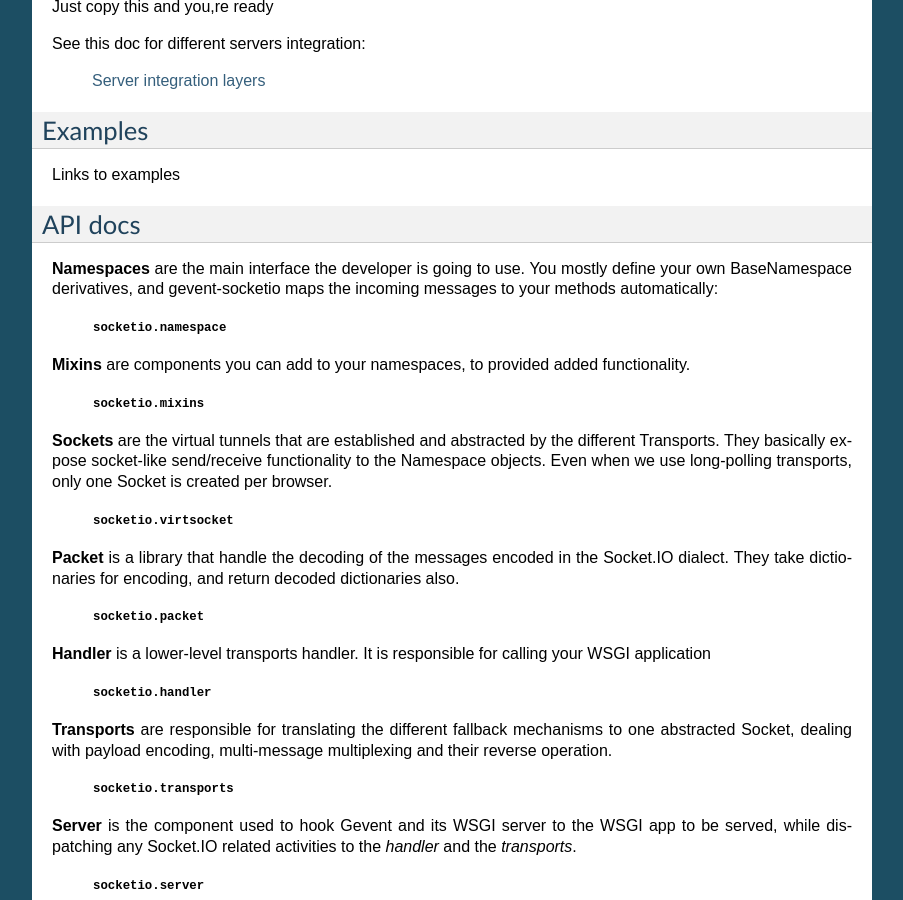
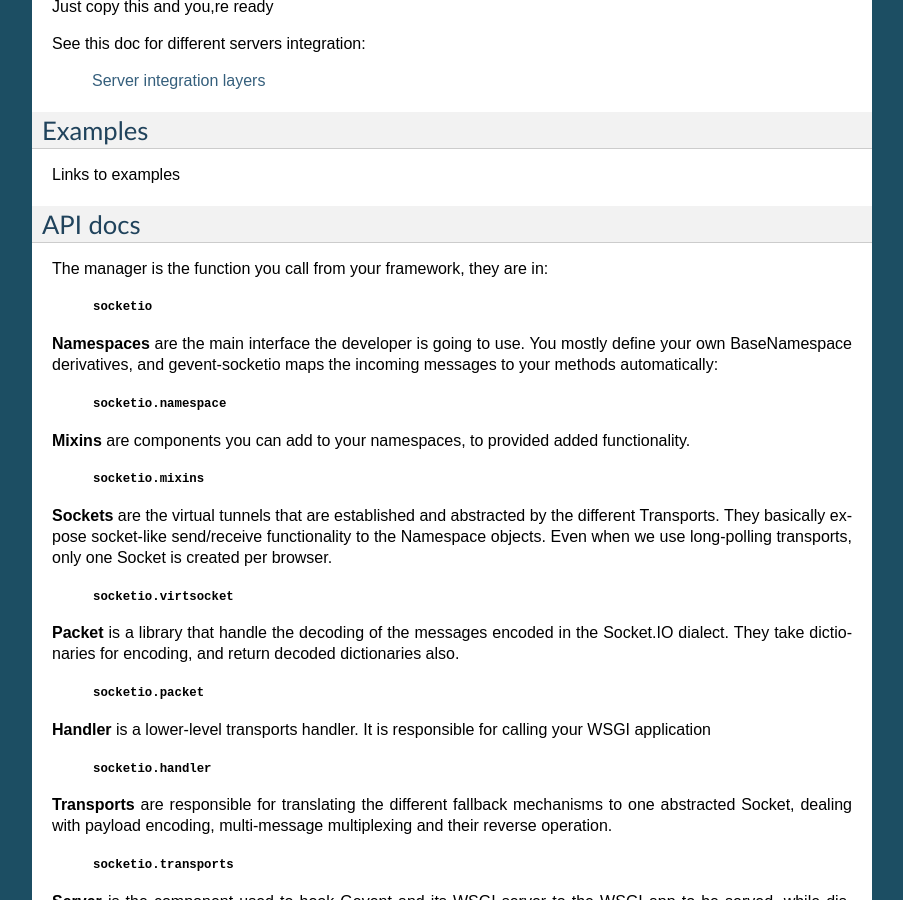
Before and after one commit to abourget/gevent-socketio, a Sphinx documentation site: the page built from docs/source/index.rst, in a window 1280 px wide and 900 px high, scrolled down 376 px. Shown: the whole window, without its empty margins (198-1101 px from the left). Built offline with Sphinx 7.4.7, drawn with Linux system fonts in a browser that asks for light colours.

Commit message:
Small docs fixup.

```diff
--- a/docs/source/index.rst
+++ b/docs/source/index.rst
@@ -37,6 +37,10 @@
 
 API docs
 --------
+
+The manager is the function you call from your framework, they are in:
+
+  :mod:`socketio`
 
 **Namespaces** are the main interface the developer is going to use.  You mostly
 define your own BaseNamespace derivatives, and gevent-socketio maps the incoming
@@ -108,8 +112,8 @@
 Here is a list of the different frameworks integration to date, although not all
 have upgraded to the latest version of gevent-socketio:
 
-  pyramid_socketio: https://github.com/abourget/pyramid_socketio
-  django-socketio: https://github.com/stephenmcd/django-socketio
+  * pyramid_socketio: https://github.com/abourget/pyramid_socketio
+  * django-socketio: https://github.com/stephenmcd/django-socketio
 
 The Flask guys will be working on an integration layer soon.
 
```
